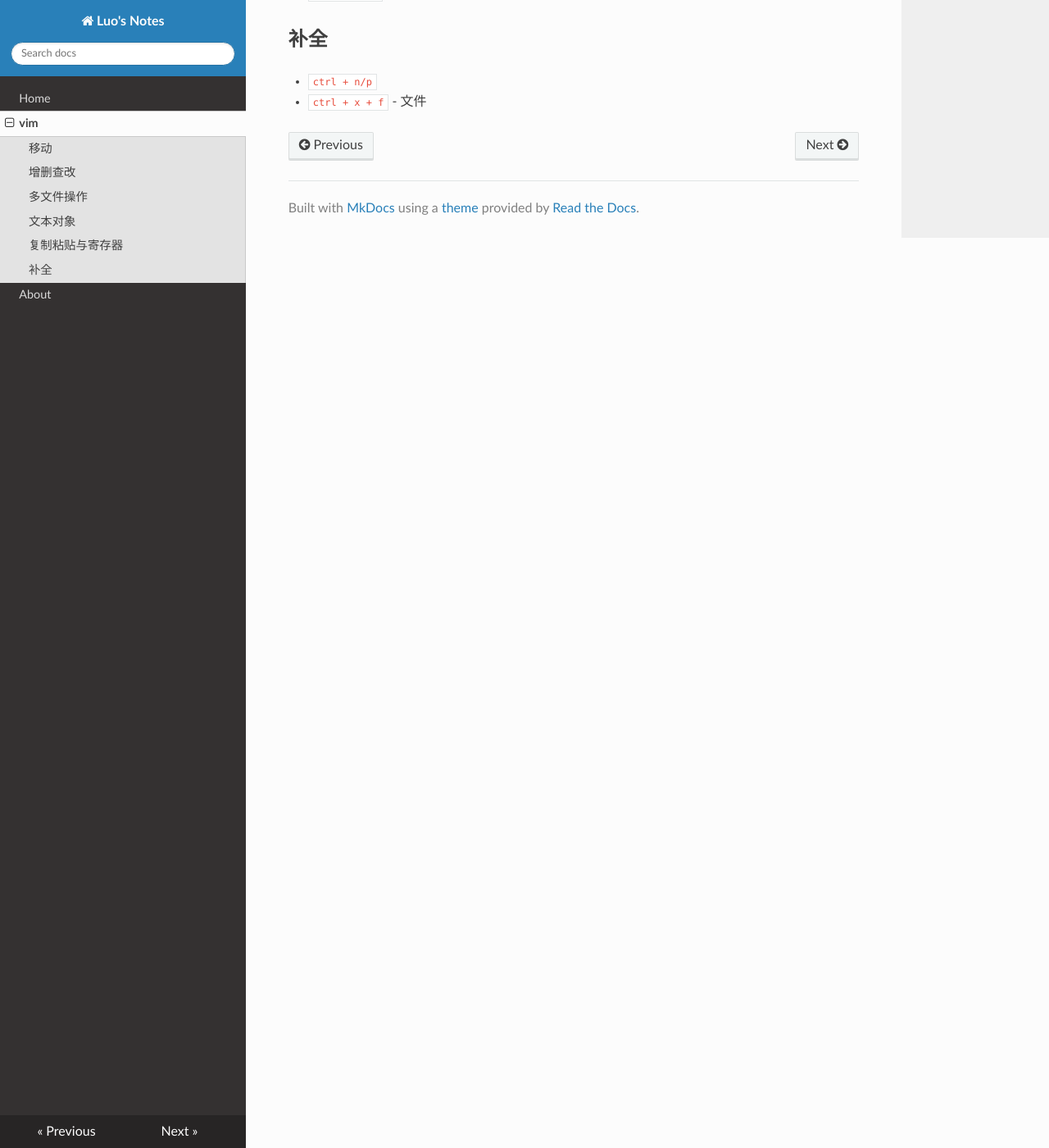
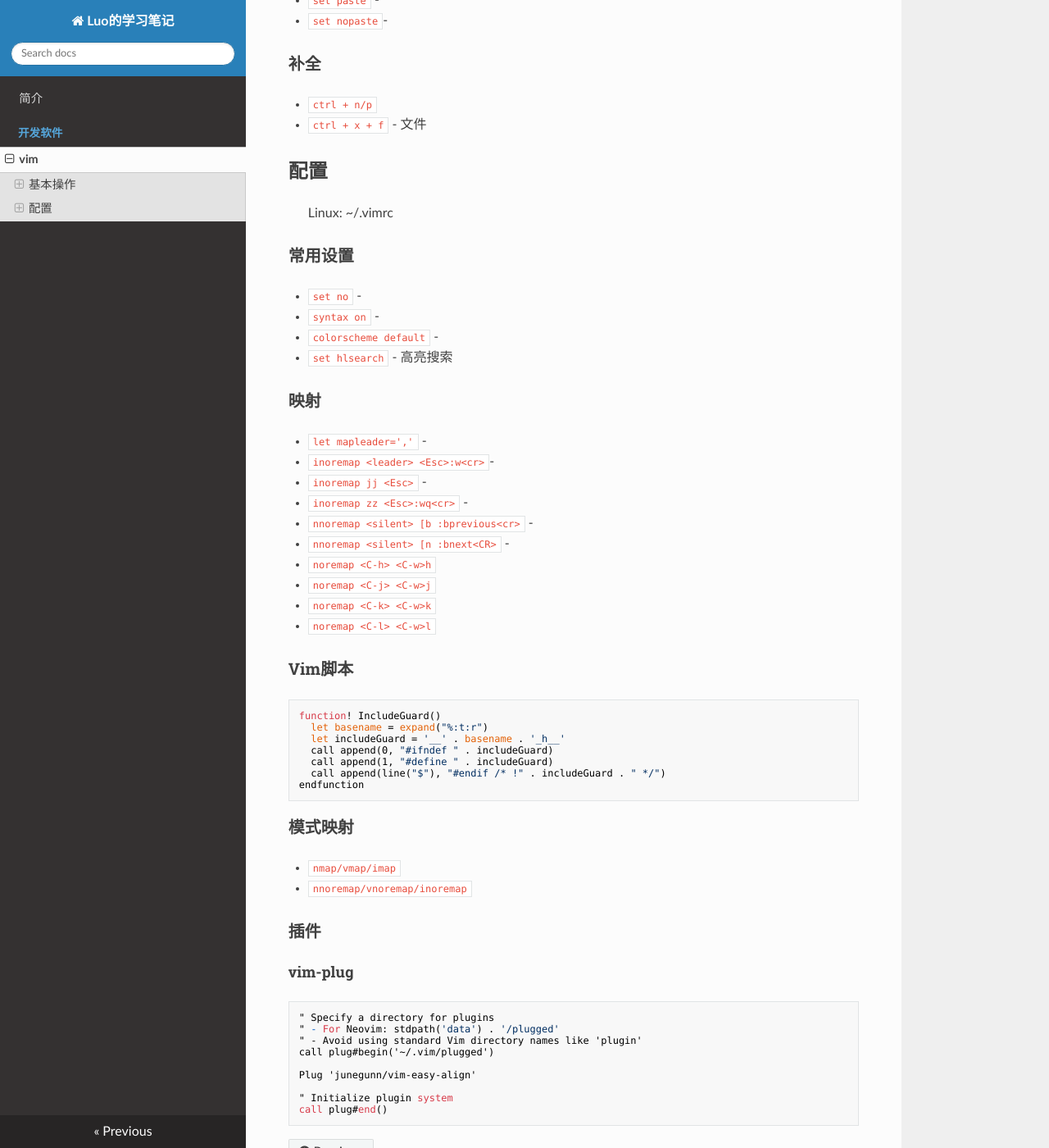
Before and after one commit to luoping0812/notes, an MkDocs documentation site: the page built from docs/vim.md, in a window 1280 px wide and 1400 px high, scrolled down 1320 px. Shown: the whole window at 82% size. Built offline with MkDocs 1.6.1, drawn with Linux system fonts in a browser that asks for light colours; nearby versions of some CDN libraries; old or Windows-style settings are respelled for this version of MkDocs.

Commit message:
update vim

````diff
--- a/docs/vim.md
+++ b/docs/vim.md
@@ -1,6 +1,7 @@
 # vim
 
-## 移动
+## 基本操作
+### 移动
 - `h, j, k, l`
 - ``w/W, e/E, b/B` - 单词间移动
 - `f{char}/t{char}/F{char}` - 行内搜索
@@ -10,7 +11,7 @@
 - `zz` - 把当前行置为屏幕中间
 - `gi` - 最后一次编辑的位置
 
-## 增删查改
+### 增删查改
 - `a/i/o/A/I/O` - 插入
 - `ctrl + h/w/u` - 删
 - `x/d/dw/dt{char}`
@@ -19,7 +20,7 @@
 - `r/c/cw` - 改
 - `:[range]s[ubstitute]/{pattern}/{string}/[flags]`  - range: 范围，如10，20表示10-20行，%表示全部，pattern: 替换的模式，string: 替换后的文本，flags: g全部范围内执行，c确认，n报告匹配次数
 
-## 多文件操作
+### 多文件操作
 - `:ls` - buffer列举当前缓冲区
 - `:b n` - 跳转到第n个缓冲区
 - `:sp, :vs`  - window
@@ -28,17 +29,69 @@
 - `:tabnew file` - tab
 - `gt` - 切换
 
-## 文本对象
+### 文本对象
 - `[number]<command>[text objext]` - number: 次数， command: d(delete)/c(change)/y(yank), text object: 单词w/句子s/段落p
 ```
 iw: inner word, 如果键入viw命令，首先v进入选择模式，然后iw将选中当前单词
 aw: a word, 不但选中单词，但会包含单词前后的空格
 ```
 
-## 复制粘贴与寄存器
-- `set paste`
-- `set nopaste`
+### 复制粘贴与寄存器
+- `set paste` -
+- `set nopaste`-
 
-## 补全
+### 补全
 - `ctrl + n/p`
 - `ctrl + x + f` - 文件
+
+## 配置
+> Linux: ~/.vimrc
+### 常用设置
+- `set no` -
+- `syntax on` -
+- `colorscheme default` -
+- `set hlsearch` - 高亮搜索
+
+### 映射
+- `let mapleader=','` -
+
+- `inoremap <leader> <Esc>:w<cr>`-
+- `inoremap jj <Esc>` -
+- `inoremap zz <Esc>:wq<cr>` -
+
+- `nnoremap <silent> [b :bprevious<cr>` -
+- `nnoremap <silent> [n :bnext<CR>` -
+
+- `noremap <C-h> <C-w>h`
+- `noremap <C-j> <C-w>j`
+- `noremap <C-k> <C-w>k`
+- `noremap <C-l> <C-w>l`
+
+### Vim脚本
+```
+function! IncludeGuard()
+  let basename = expand("%:t:r")
+  let includeGuard = '__' . basename . '_h__'
+  call append(0, "#ifndef " . includeGuard)
+  call append(1, "#define " . includeGuard)
+  call append(line("$"), "#endif /* !" . includeGuard . " */")
+endfunction
+```
+
+### 模式映射
+- `nmap/vmap/imap`
+- `nnoremap/vnoremap/inoremap`
+
+### 插件
+#### vim-plug
+```
+" Specify a directory for plugins
+" - For Neovim: stdpath('data') . '/plugged'
+" - Avoid using standard Vim directory names like 'plugin'
+call plug#begin('~/.vim/plugged')
+
+Plug 'junegunn/vim-easy-align'
+
+" Initialize plugin system
+call plug#end()
+```
--- a/mkdocs.yml
+++ b/mkdocs.yml
@@ -1,6 +1,6 @@
-site_name: Luo's Notes
+site_name: Luo的学习笔记
 theme: readthedocs
 pages:
-  - Home: index.md
-  - vim: vim.md
-  - About: about.md
+  - 简介: index.md
+  - 开发软件:
+      - vim: vim.md
````
Also changed, not shown: docs/about.md (deleted, +0 -17 lines), docs/index.md (+28 -1 lines).
